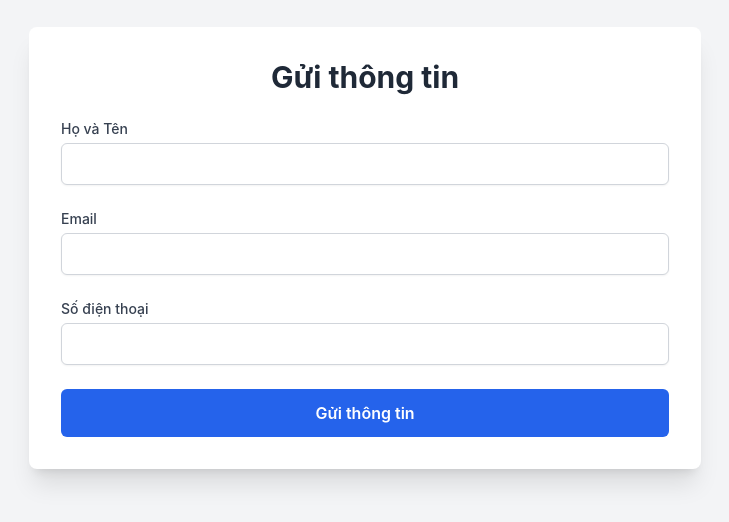
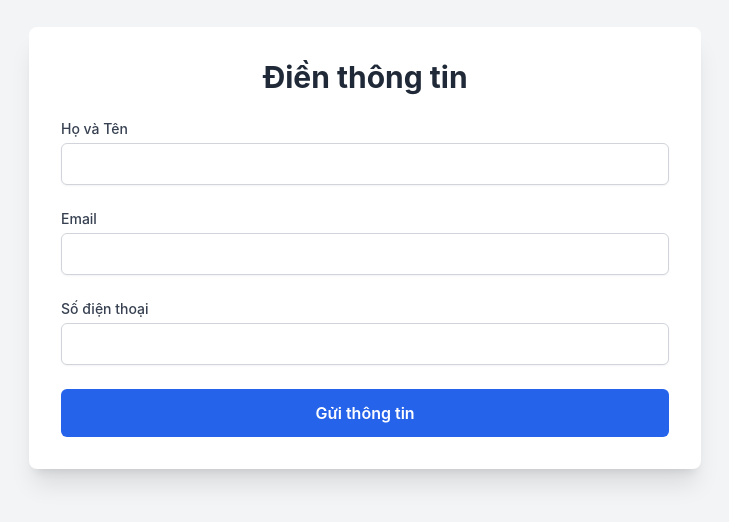
Before and after one commit to hienntiliving-spec/Kh-a-cha-m-, a plain HTML site: page index.html in a window 1280 px wide. Shown: the part 152-674 px from the top of the page, without its empty margins (275-1004 px from the left). Drawn offline with nearby package versions, Linux system fonts and the light colour scheme.

Commit message:
Update index.html

```diff
--- a/index.html
+++ b/index.html
@@ -17,7 +17,7 @@
 
     <!-- Container chính cho form -->
     <div class="w-full max-w-2xl bg-white p-8 rounded-lg shadow-xl">
-        <h1 class="text-3xl font-bold text-gray-800 mb-6 text-center"> Gửi thông tin </h1>
+        <h1 class="text-3xl font-bold text-gray-800 mb-6 text-center"> Điền thông tin </h1>
         <!-- Form đăng ký với các trường nhập liệu -->
         <form id="contact-form" class="space-y-6">
             <!-- Tên khách hàng -->
```
